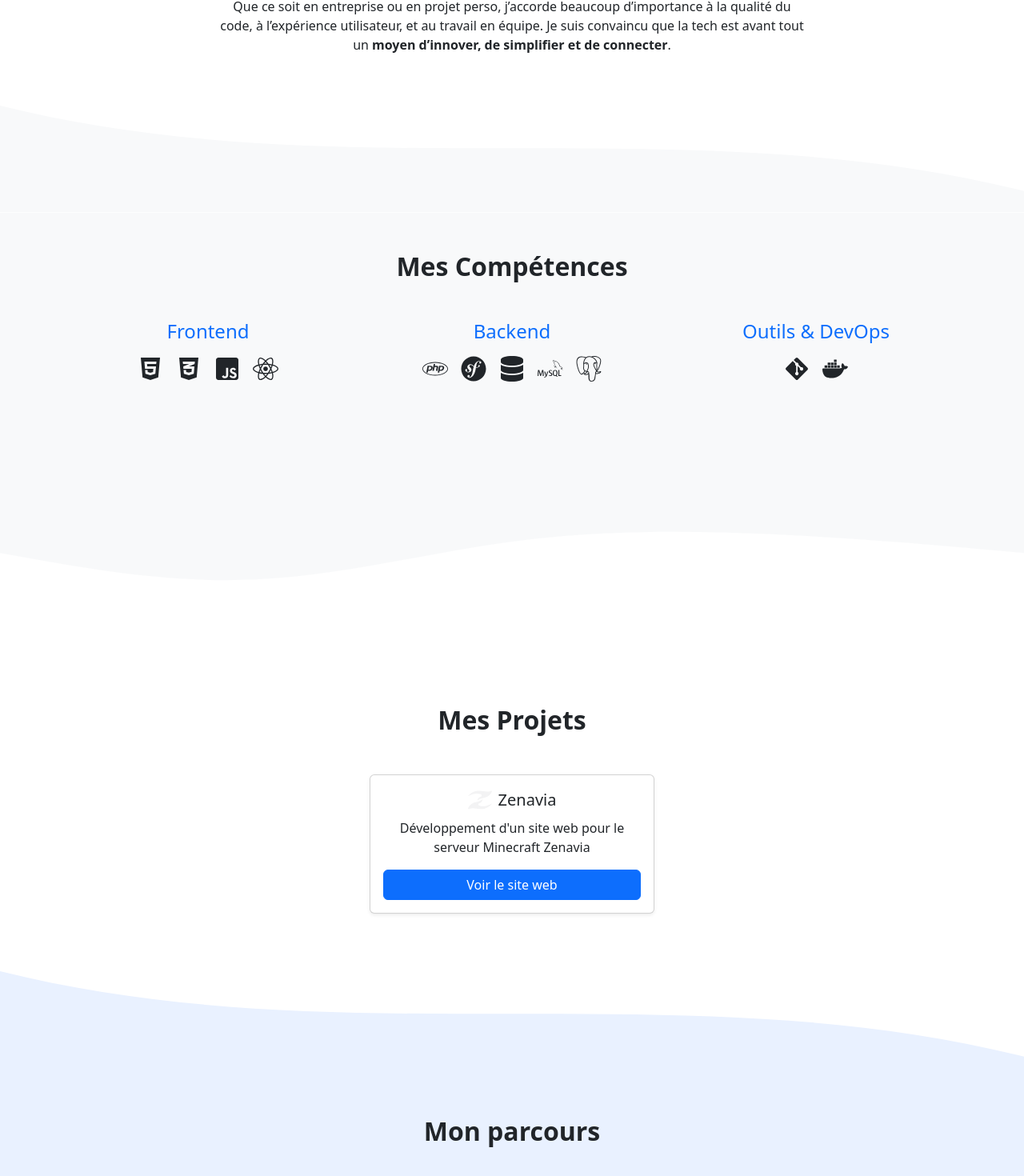
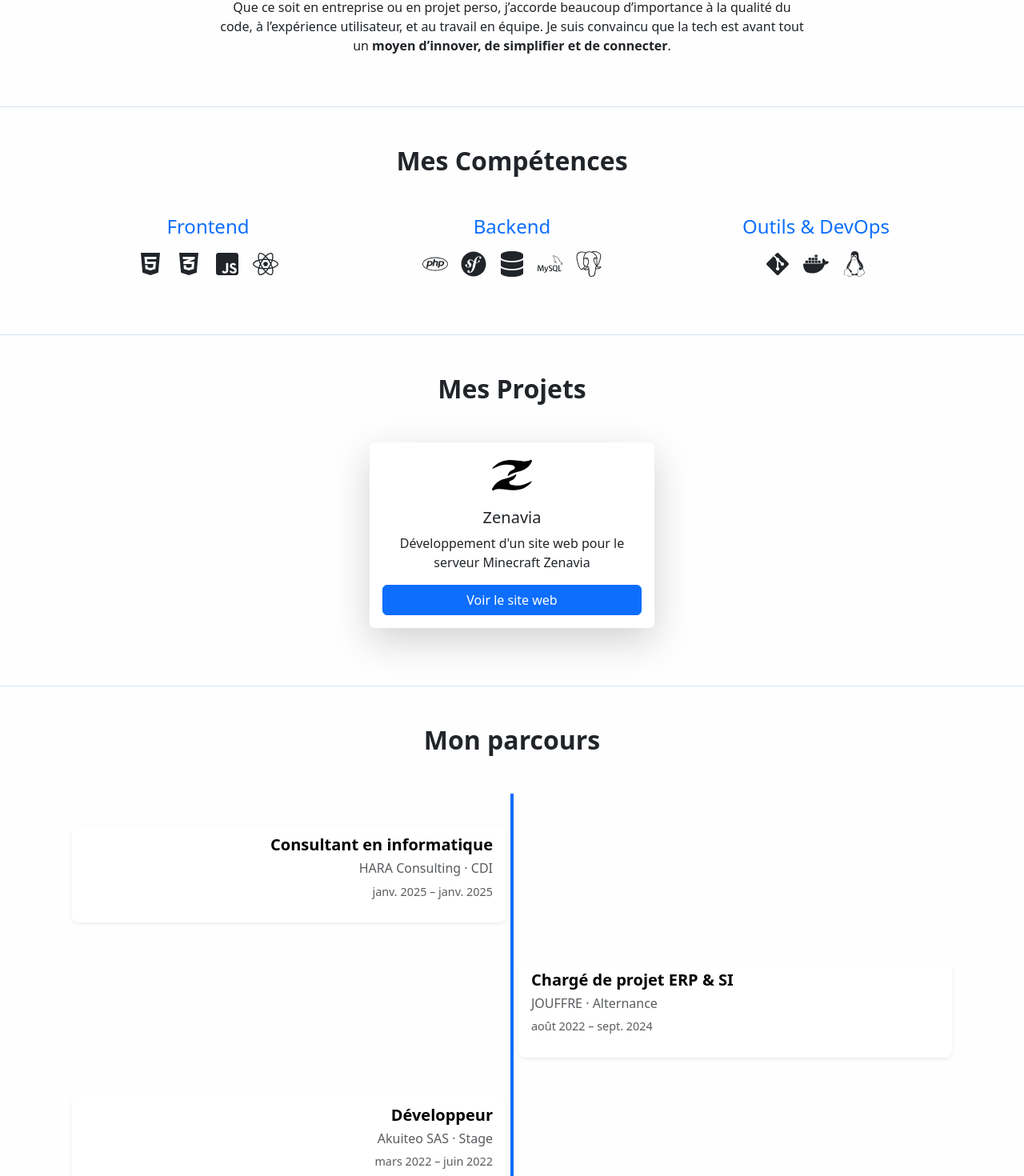
Before and after one commit to ValentinCmbr/Portfolio, a React (Create React App) app: page / in a window 1280 px wide. Shown: the part 1138-2608 px from the top of the page at 80% size. Built offline with nearby package versions, Linux system fonts and the light colour scheme.

Commit message:
feat: initial complete version

```diff
--- a/src/components/Navbar.js
+++ b/src/components/Navbar.js
@@ -34,7 +34,7 @@ const Navbar = () => {
                             <a className="nav-link" href="#formations">Formations</a>
                         </li>
                         <li className="nav-item">
-                            <a className="nav-link" href="#contacts">Contact</a>
+                            <a className="nav-link" href="#contact">Contact</a>
                         </li>
                 </ul>
             </div>
--- a/src/components/ZenaviaLogo.jsx
+++ b/src/components/ZenaviaLogo.jsx
@@ -6,7 +6,7 @@ const ZenaviaLogo = ({ width = 100, height = 100 }) => {
             viewBox="0 0 398 305"
             xmlns="http://www.w3.org/2000/svg"
         >
-            <g fill="#f3f3f4">
+            <g fill="black">
                 <path d="M 384.80 0.00 L 388.92 0.00 C 393.35 1.75 396.82 5.38 398.00 10.05 L 398.00 11.53 C 390.66 32.82 377.73 51.98 361.77 67.77 C 337.47 91.42 306.10 106.72 273.62 115.59 C 261.48 119.06 248.86 120.46 236.69 123.77 C 216.37 130.71 195.91 137.70 177.04 148.09 C 169.42 152.31 162.79 157.99 155.42 162.59 C 157.56 137.20 173.68 112.55 197.42 102.52 C 204.97 99.50 213.15 97.76 219.81 92.81 C 228.41 86.99 229.84 72.96 222.31 65.70 C 217.08 59.66 209.71 55.97 202.12 53.87 C 166.23 44.76 127.89 42.68 92.04 53.11 C 59.84 61.07 31.37 78.83 0.00 89.03 L 0.00 87.69 C 3.06 82.97 7.02 78.93 10.80 74.79 C 25.81 58.96 42.35 44.40 61.09 33.11 C 93.49 13.18 131.26 3.40 169.01 1.12 C 198.51 0.17 227.90 3.61 257.03 7.92 C 284.45 11.78 312.15 16.81 339.93 13.84 C 355.64 12.51 371.41 8.61 384.80 0.00 Z" />
                 <path d="M 205.21 163.26 C 218.76 157.48 230.62 148.65 242.84 140.60 C 240.60 161.45 229.83 181.41 212.94 193.98 C 204.29 200.28 194.03 203.62 184.17 207.45 C 173.92 210.75 167.49 223.95 173.33 233.67 C 178.82 244.12 190.61 248.25 201.41 250.61 C 236.82 259.59 274.54 258.71 309.61 248.60 C 340.38 240.04 367.97 223.27 398.00 212.76 L 398.00 216.27 C 386.85 227.06 377.79 239.96 365.14 249.16 C 340.21 270.24 310.73 286.03 279.02 294.02 C 256.20 299.96 232.57 302.57 209.00 302.12 C 159.14 302.78 110.45 286.66 60.48 290.45 C 44.15 291.64 28.22 296.67 14.14 305.00 L 9.59 305.00 C 5.73 301.59 1.49 298.23 0.00 293.03 L 0.00 290.57 C 9.91 272.60 20.13 254.40 34.69 239.70 C 46.52 227.34 59.54 215.87 74.52 207.45 C 107.07 187.50 146.75 187.00 181.41 172.38 C 189.28 169.15 197.54 166.97 205.21 163.26 Z" />
             </g>
--- a/src/pages/Timeline.css
+++ b/src/pages/Timeline.css
@@ -16,9 +16,9 @@
 
 .timeline-item {
     position: relative;
-    margin-bottom: 3rem;
+    margin-bottom: 2rem; /* ✅ moins d’espace entre les blocs */
     width: 50%;
-    padding: 1rem;
+    padding: 0.5rem; /* ✅ moins de padding global */
 }
 
 .timeline-item.left {
@@ -33,11 +33,11 @@
 
 .timeline-dot {
     position: absolute;
-    top: 15px;
+    top: 12px;
     left: 50%;
     transform: translateX(-50%);
-    width: 16px;
-    height: 16px;
+    width: 12px; /* ✅ plus petit */
+    height: 12px;
     background: #0d6efd;
     border-radius: 50%;
     z-index: 1;
@@ -46,8 +46,11 @@
 .timeline-content {
     background: white;
     color: black;
-    padding: 1rem;
+    padding: 0.75rem 1rem; /* ✅ réduit verticalement */
+    font-size: 0.9rem; /* ✅ taille de texte réduite */
     border-radius: 0.5rem;
     position: relative;
     z-index: 2;
+    box-shadow: 0 3px 8px rgba(0, 0, 0, 0.05);
+    border: none;
 }
--- a/src/pages/about.jsx
+++ b/src/pages/about.jsx
@@ -2,8 +2,11 @@ import React from 'react';
 
 const About = () => {
     return (
-        <>
-        <section id="about" className="py-5 bg-white text-center">
+        <section
+            id="about"
+            className="py-5 text-center"
+            style={{ backgroundColor: '#FEFEFE', borderTop: '1px solid #d6e1f3' }}
+        >
             <div className="container">
                 <h2 className="fw-bold mb-4">À propos de moi</h2>
                 <div className="row justify-content-center">
@@ -29,15 +32,6 @@ const About = () => {
                 </div>
             </div>
         </section>
-    <div style={{overflow: 'hidden', lineHeight: 0}}>
-        <svg viewBox="0 0 1440 150" xmlns="http://www.w3.org/2000/svg">
-            <path
-                fill="#f8f9fa" // doit correspondre à la couleur de fond de <Skills />
-                d="M0,0 C480,120 960,0 1440,120 L1440,150 L0,150 Z"
-            />
-        </svg>
-    </div>
-</>
     );
 };
 
--- a/src/pages/contact.jsx
+++ b/src/pages/contact.jsx
@@ -22,7 +22,7 @@ const Contact = () => {
     };
 
     return (
-        <section id="contact" className="py-5 bg-white text-center">
+        <section id="contact" className="py-5 text-center" style={{backgroundColor: '#FEFEFE', borderTop: '1px solid #d6e1f3'}}>
             <div className="container">
                 <h2 className="fw-bold mb-4">Me Contacter</h2>
 
--- a/src/pages/experiences.jsx
+++ b/src/pages/experiences.jsx
@@ -14,17 +14,8 @@ const TimelineItem = ({ title, company, type, date, align = "left" }) => (
 
 const Experiences = () => {
     return (
-        <>
-            <div style={{overflow: 'hidden', lineHeight: 0}}>
-                <svg viewBox="0 0 1440 150" xmlns="http://www.w3.org/2000/svg">
-                    <path
-                        fill="#e9f1ff"
-                        d="M0,0 C480,120 960,0 1440,120 L1440,150 L0,150 Z"
-                    />
-                </svg>
-            </div>
 
-            <section id="experiences" className="py-5" style={{backgroundColor: '#e9f1ff'}}>
+            <section id="experiences" className="py-5" style={{backgroundColor: '#FEFEFE', borderTop: '1px solid #d6e1f3'}}>
                 <div className="container">
                     <h2 className="text-center mb-5 fw-bold">Mon parcours</h2>
                     <div className="timeline">
@@ -71,7 +62,6 @@ const Experiences = () => {
                     </div>
                 </div>
             </section>
-        </>
     );
 };
 
--- a/src/pages/formations.jsx
+++ b/src/pages/formations.jsx
@@ -3,24 +3,10 @@ import { FaGraduationCap } from 'react-icons/fa';
 
 const Formations = () => {
     return (
-        <>
-            <div style={{overflow: 'hidden', lineHeight: 0, background: '#f8f9fa'}}>
-                <svg
-                    viewBox="0 0 1440 320"
-                    xmlns="http://www.w3.org/2000/svg"
-                    style={{display: 'block'}}
-                >
-                    <path
-                        fill="#fdfdfd"
-                        fillOpacity="1"
-                        d="M0,160L60,170.7C120,181,240,203,360,197.3C480,192,600,160,720,144C840,128,960,128,1080,133.3C1200,139,1320,149,1380,154.7L1440,160L1440,320L1380,320C1320,320,1200,320,1080,320C960,320,840,320,720,320C600,320,480,320,360,320C240,320,120,320,60,320L0,320Z"
-                    />
-                </svg>
-            </div>
             <section
                 id="formations"
                 className="pt-5 pb-5"
-                style={{backgroundColor: '#fdfdfd'}}
+                style={{backgroundColor: '#FEFEFE', borderTop: '1px solid #d6e1f3'}}
             >
                 <div className="container">
                     <h2 className="text-center fw-bold mb-5">Mes Formations</h2>
@@ -46,7 +32,6 @@ const Formations = () => {
                     </div>
                 </div>
             </section>
-        </>
     );
 };
 
--- a/src/pages/home.jsx
+++ b/src/pages/home.jsx
@@ -4,7 +4,7 @@ import {FaGithub, FaLinkedin} from "react-icons/fa";
 
 const Home = () => {
     return (
-        <section id="home" className="vh-100 d-flex align-items-center bg-light pt-5">
+        <section id="home" className="vh-100 d-flex align-items-center  pt-5" style={{backgroundColor: '#FEFEFE'}}>
             <div className="container text-center">
                 <img
                     src={profilePic}
--- a/src/pages/projects.jsx
+++ b/src/pages/projects.jsx
@@ -3,29 +3,38 @@ import ZenaviaLogo from "../components/ZenaviaLogo";
 
 const Projects = () => {
     return (
-        <section id="projects" className="py-5 bg-white text-center">
+        <section
+            id="projects"
+            className="py-5 text-center"
+            style={{ backgroundColor: '#FEFEFE', borderTop: '1px solid #d6e1f3' }}
+        >
             <div className="container">
                 <h2 className="fw-bold mb-5">Mes Projets</h2>
 
                 <div className="row justify-content-center">
-
                     <div className="col-md-6 col-lg-4 mb-4">
-                        <div className="card h-100 shadow-sm">
+                        <div className="card h-100 shadow-lg border-0">
                             <div className="card-body d-flex flex-column">
+                                <div className="d-flex align-items-center justify-content-center mb-3">
+                                <ZenaviaLogo width={50} height={50} />
+                                </div>
                                 <h5 className="card-title d-flex align-items-center justify-content-center gap-2">
-                                    <ZenaviaLogo width={30} height={30}/>
                                     Zenavia
                                 </h5>
                                 <p className="card-text">
                                     Développement d'un site web pour le serveur Minecraft Zenavia
                                 </p>
-                                <a href="https://zenavia.net/" className="mt-auto btn btn-primary" target="_blank" rel="noopener noreferrer">
+                                <a
+                                    href="https://zenavia.net/"
+                                    className="mt-auto btn btn-primary"
+                                    target="_blank"
+                                    rel="noopener noreferrer"
+                                >
                                     Voir le site web
                                 </a>
                             </div>
                         </div>
                     </div>
-
                 </div>
             </div>
         </section>
--- a/src/pages/skills.jsx
+++ b/src/pages/skills.jsx
@@ -1,24 +1,36 @@
 import React from 'react';
-import { FaReact, FaHtml5, FaCss3Alt, FaJsSquare, FaPhp, FaSymfony, FaGitAlt, FaLinux, FaDatabase } from 'react-icons/fa';
+import {
+    FaReact,
+    FaHtml5,
+    FaCss3Alt,
+    FaJsSquare,
+    FaPhp,
+    FaSymfony,
+    FaGitAlt,
+    FaLinux,
+    FaDatabase
+} from 'react-icons/fa';
 import { SiMysql, SiPostgresql, SiDocker } from 'react-icons/si';
 
 const Skills = () => {
     return (
-        <>
-            <section id="skills" className="py-5 bg-light text-center">
+        <section
+            id="skills"
+            className="py-5 text-center"
+            style={{ backgroundColor: '#FEFEFE', borderTop: '1px solid #d6e1f3' }}
+        >
             <div className="container">
                 <h2 className="fw-bold mb-5">Mes Compétences</h2>
 
                 <div className="row justify-content-center">
-
                     {/* Frontend */}
                     <div className="col-md-4 mb-4">
                         <h4 className="text-primary mb-3">Frontend</h4>
                         <div className="d-flex flex-wrap justify-content-center gap-3 fs-2">
-                                <FaHtml5 title="HTML5"/>
-                                <FaCss3Alt title="CSS3"/>
-                                <FaJsSquare title="JavaScript"/>
-                                <FaReact title="React"/>
+                            <FaHtml5 title="HTML5" />
+                            <FaCss3Alt title="CSS3" />
+                            <FaJsSquare title="JavaScript" />
+                            <FaReact title="React" />
                         </div>
                     </div>
 
@@ -26,11 +38,11 @@ const Skills = () => {
                     <div className="col-md-4 mb-4">
                         <h4 className="text-primary mb-3">Backend</h4>
                         <div className="d-flex flex-wrap justify-content-center gap-3 fs-2">
-                                <FaPhp title="PHP"/>
-                                <FaSymfony title="Symfony"/>
-                                <FaDatabase title="SQL"/>
-                                <SiMysql title="MySQL"/>
-                                <SiPostgresql title="PostgreSQL"/>
+                            <FaPhp title="PHP" />
+                            <FaSymfony title="Symfony" />
+                            <FaDatabase title="SQL" />
+                            <SiMysql title="MySQL" />
+                            <SiPostgresql title="PostgreSQL" />
                         </div>
                     </div>
 
@@ -38,29 +50,14 @@ const Skills = () => {
                     <div className="col-md-4 mb-4">
                         <h4 className="text-primary mb-3">Outils & DevOps</h4>
                         <div className="d-flex flex-wrap justify-content-center gap-3 fs-2">
-                                <FaGitAlt title="Git"/>
-                                <SiDocker title="Docker"/>
+                            <FaGitAlt title="Git" />
+                            <SiDocker title="Docker" />
+                            <FaLinux title="Linux" />
                         </div>
                     </div>
-
                 </div>
             </div>
         </section>
-
-            <div style={{overflow: 'hidden', lineHeight: 0, background: '#f8f9fa'}}>
-                <svg
-                    viewBox="0 0 1440 320"
-                    xmlns="http://www.w3.org/2000/svg"
-                    style={{display: 'block'}}
-                >
-                    <path
-                        fill="#ffffff" // couleur de fond de Projects
-                        fillOpacity="1"
-                        d="M0,160L60,170.7C120,181,240,203,360,197.3C480,192,600,160,720,144C840,128,960,128,1080,133.3C1200,139,1320,149,1380,154.7L1440,160L1440,320L1380,320C1320,320,1200,320,1080,320C960,320,840,320,720,320C600,320,480,320,360,320C240,320,120,320,60,320L0,320Z"
-                    />
-                </svg>
-            </div>
-        </>
     );
 };
 
```
Lines whose indentation alone changed are shown as unchanged.
